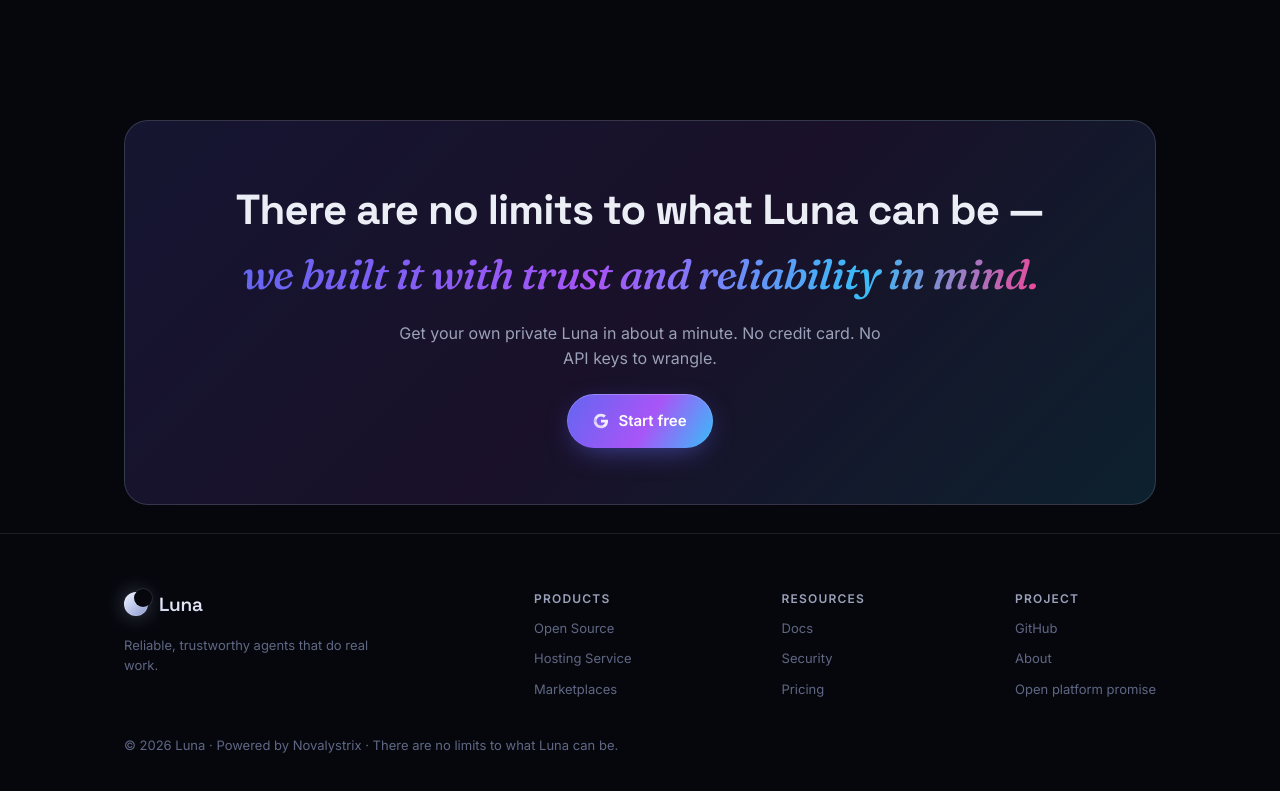
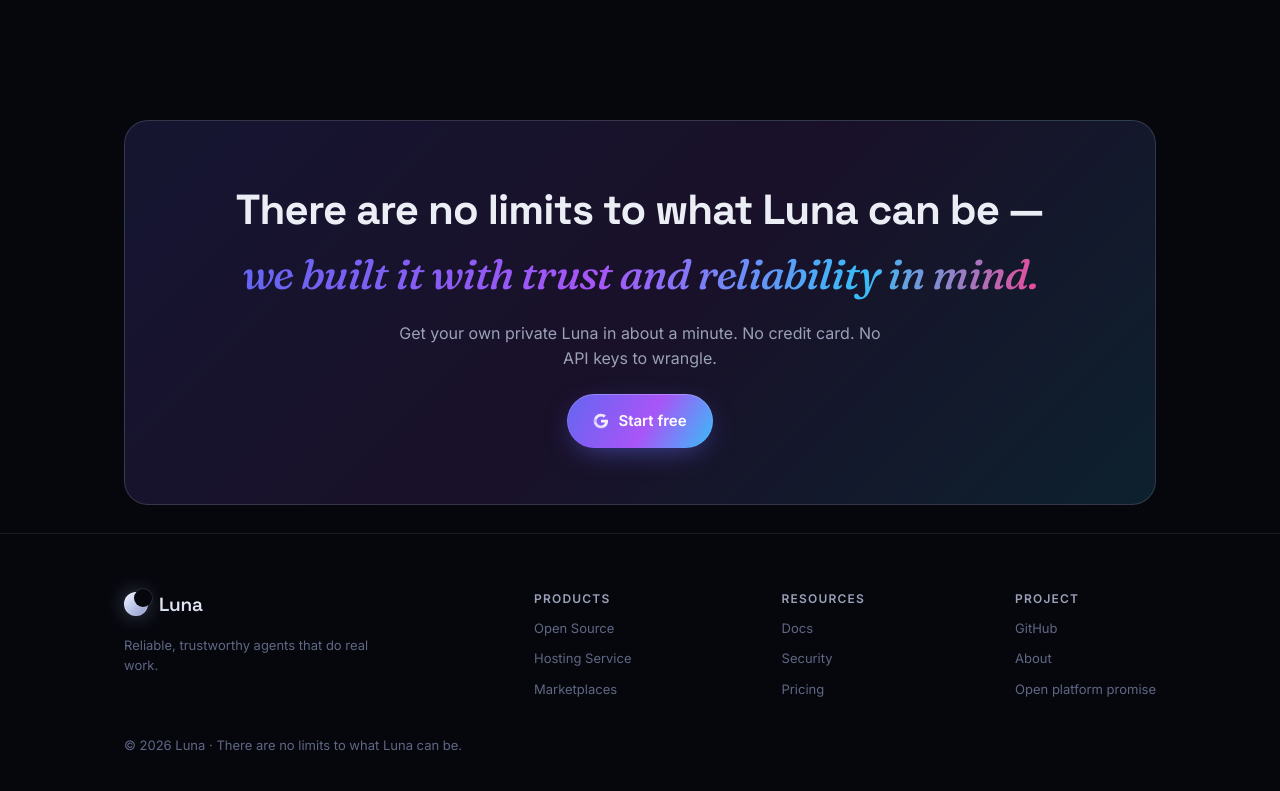
Before and after one commit to huemorgan/luna-service, a React (Vite) app in the folder cloud/ui/: page / in a window 1280 px wide. Shown: the part 6068-6859 px from the top of the page. Built offline with nearby package versions, Linux system fonts and the light colour scheme; no server answers.

Commit message:
content(021): remove 'Powered by Novalystrix' from footer
Co-authored-by: Cursor <cursoragent@cursor.com>

```diff
--- a/cloud/ui/src/marketing/layout/Footer.tsx
+++ b/cloud/ui/src/marketing/layout/Footer.tsx
@@ -31,7 +31,7 @@ export default function Footer() {
           </div>
         </div>
         <p className="sg-note" style={{ marginTop: 36 }}>
-          © {new Date().getFullYear()} Luna · Powered by Novalystrix · There are no limits to what Luna can be.
+          © {new Date().getFullYear()} Luna · There are no limits to what Luna can be.
         </p>
       </div>
     </footer>
```
